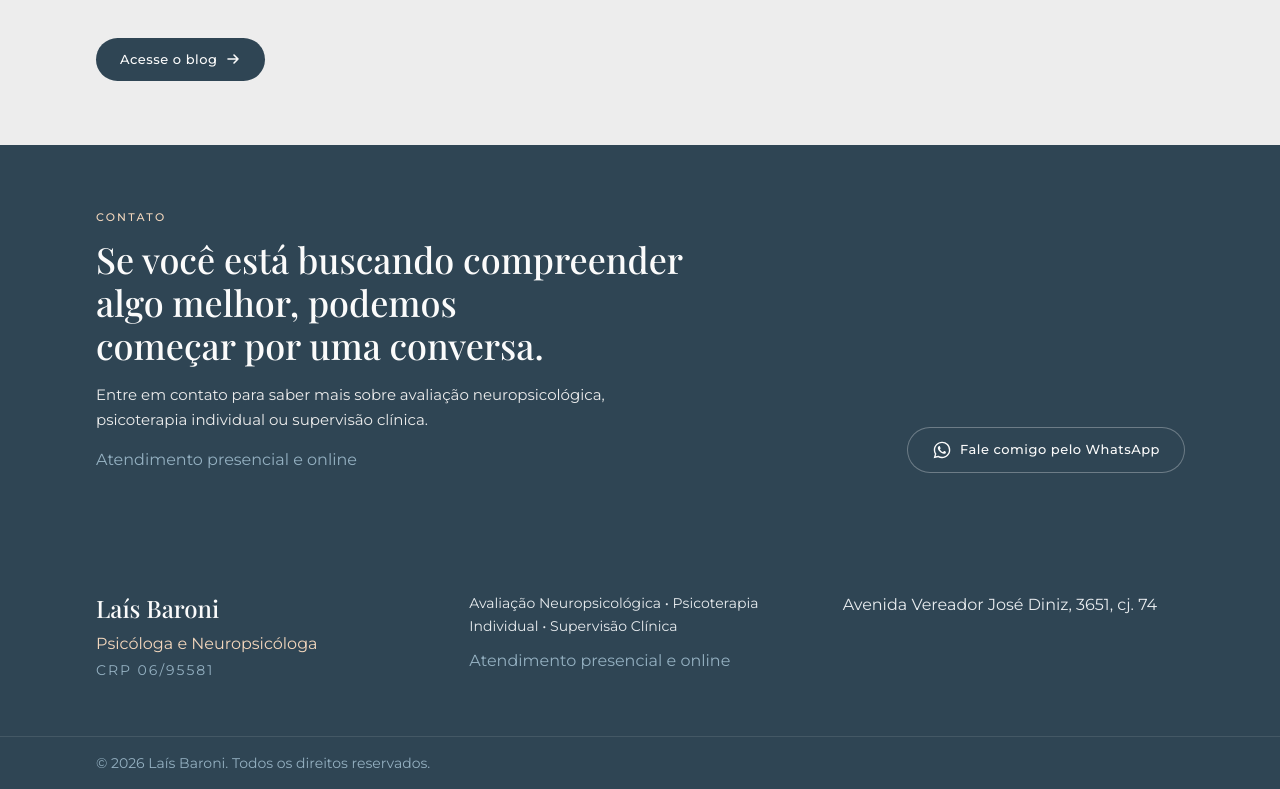
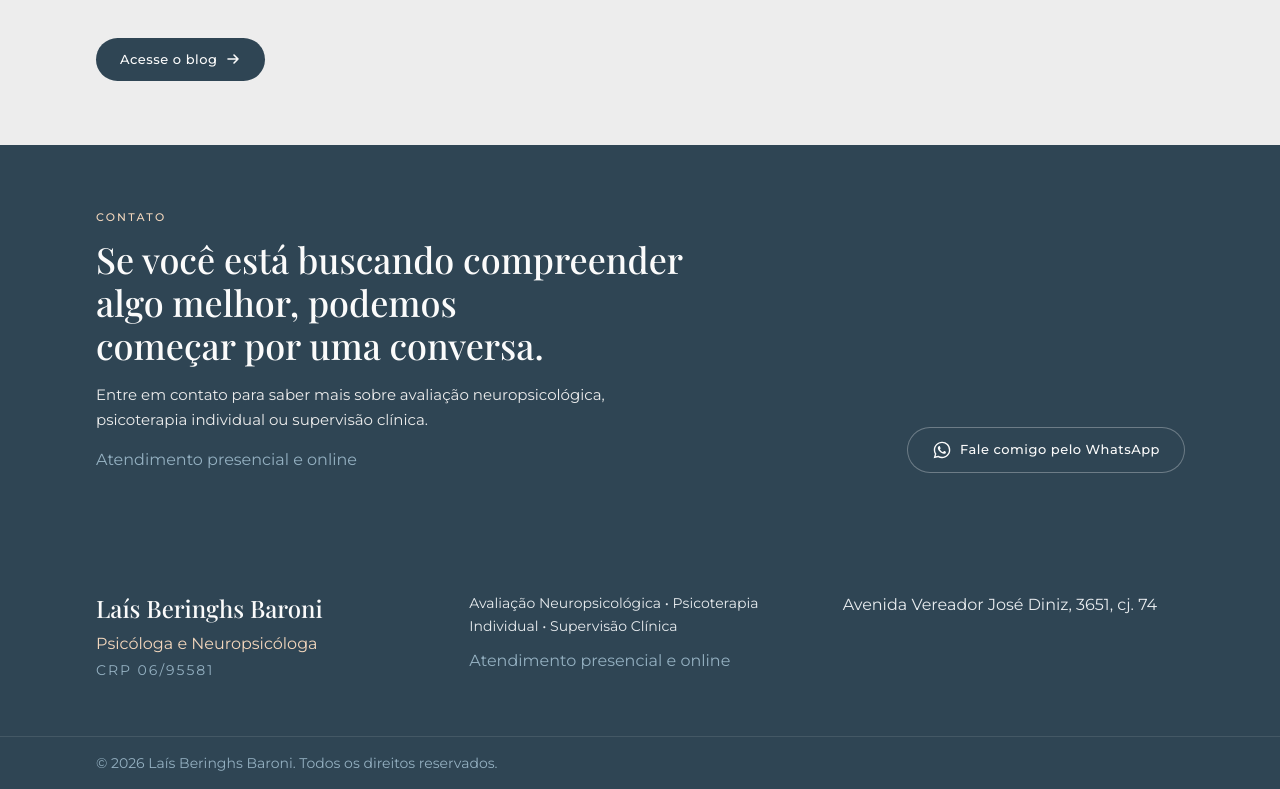
Before and after one commit to ccarolsevero/LaisBaroni, a Next.js app: page / in a window 1280 px wide. Shown: the part 4144-4933 px from the top of the page. Built offline with nearby package versions, Linux system fonts and the light colour scheme; a web font is replaced by a local one.

Commit message:
Usa o nome completo no rodapé, junto ao CRP.
Co-authored-by: Cursor <cursoragent@cursor.com>

```diff
--- a/src/components/footer.tsx
+++ b/src/components/footer.tsx
@@ -5,7 +5,7 @@ export function Footer() {
     <footer className="bg-ink text-white">
       <div className="mx-auto grid max-w-6xl gap-10 px-5 py-12 sm:px-8 md:grid-cols-3 md:gap-8 md:py-14">
         <div>
-          <p className="font-display text-2xl font-medium">{site.name}</p>
+          <p className="font-display text-2xl font-medium">{site.fullName}</p>
           <p className="mt-2 text-peach">{site.role}</p>
           <p className="mt-1 text-sm tracking-[0.14em] text-soft uppercase">{site.crp}</p>
         </div>
@@ -28,7 +28,7 @@ export function Footer() {
       </div>
       <div className="border-t border-white/10">
         <p className="mx-auto max-w-6xl px-5 py-4 text-sm text-soft sm:px-8">
-          © {new Date().getFullYear()} {site.name}. Todos os direitos reservados.
+          © {new Date().getFullYear()} {site.fullName}. Todos os direitos reservados.
         </p>
       </div>
     </footer>
```
